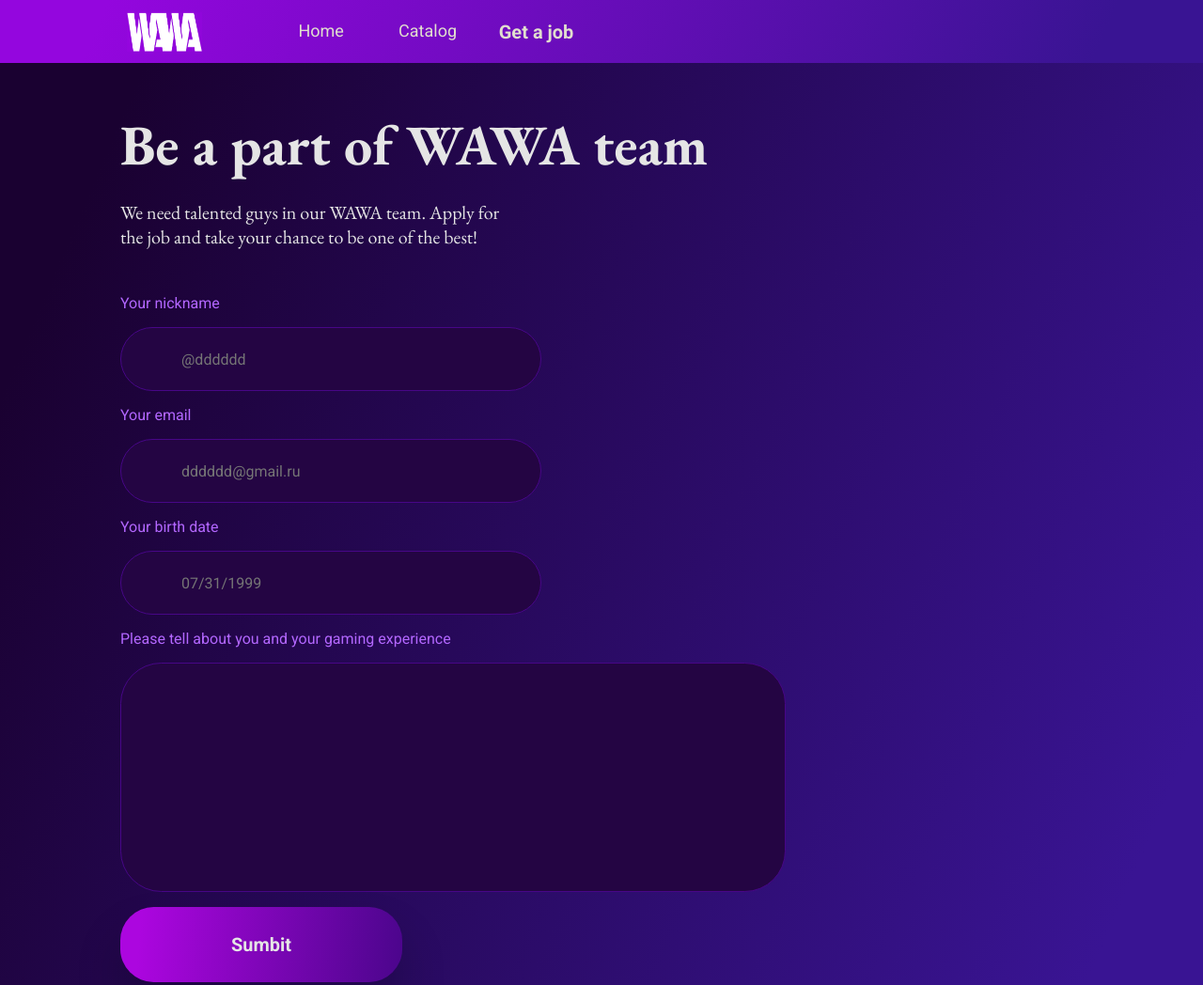
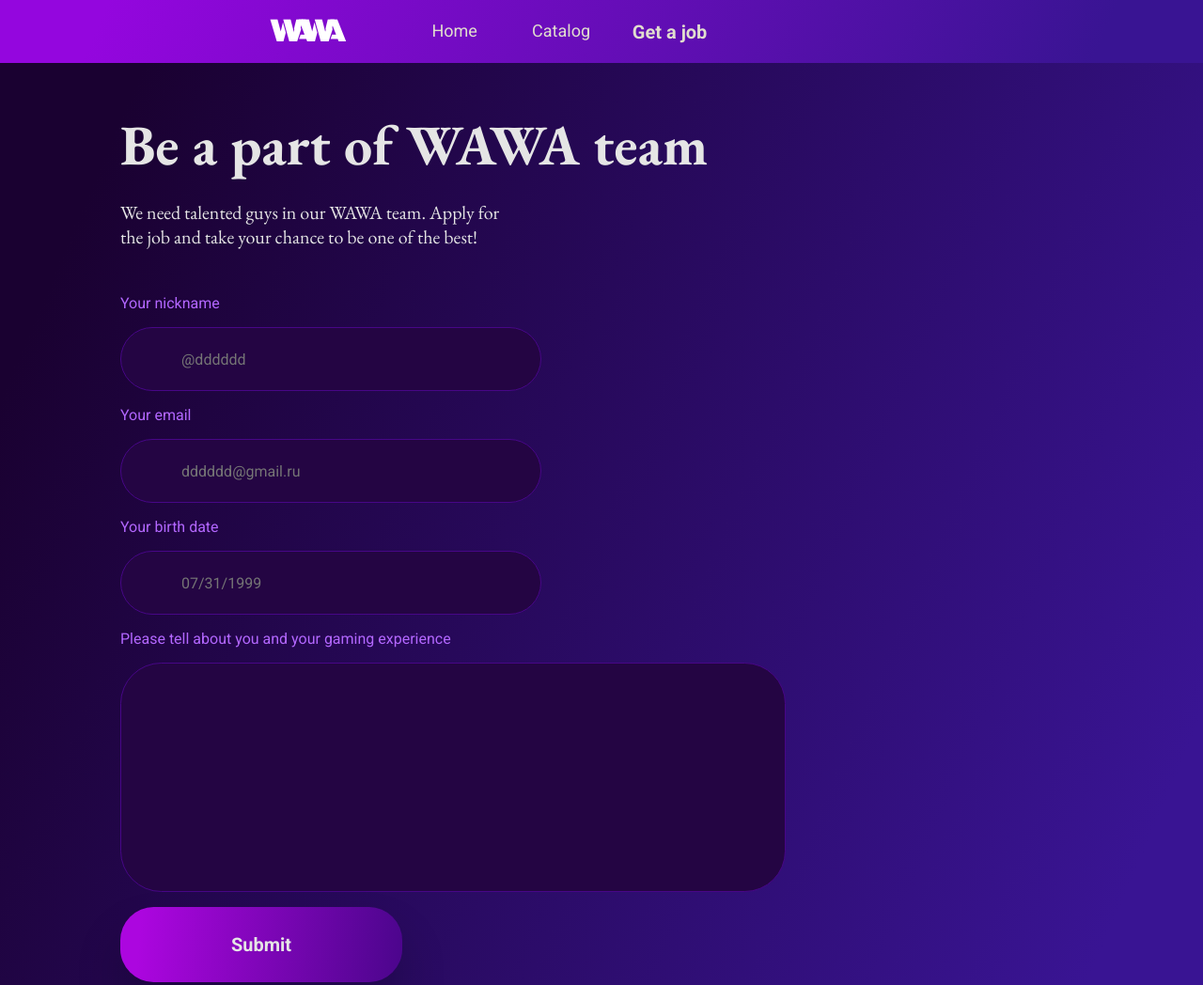
Before and after one commit to RazorvinAndrey/Deluxe, a plain HTML site: page job.html in a window 1280 px wide. Shown: the top 1048 px of the page at 94% size. Drawn offline with nearby package versions, Linux system fonts and the light colour scheme.

Commit message:
final version

```diff
--- a/job.html
+++ b/job.html
@@ -7,6 +7,7 @@
 	<link rel="preconnect" href="https://fonts.googleapis.com">
 	<link rel="preconnect" href="https://fonts.gstatic.com" crossorigin>
 	<link href="https://fonts.googleapis.com/css2?family=EB+Garamond:wght@400;500;700&family=Roboto:wght@400;500;700&display=swap" rel="stylesheet">
+	<link href="https://fonts.googleapis.com/css2?family=Black+Ops+One&display=swap" rel="stylesheet">
 	<link rel="stylesheet" href="css/style.css">
 	<link rel="shortcut icon" href="img/favicon.ico" type="image/svg">
 	<title>WawaBoost - home</title>
@@ -14,7 +15,7 @@
 <body class="body">
 	<div class="backpage">
 		<div class="header center pink">
-			<img class="header__logo-standart" src="img/Logo.png">
+			<div class="header__logo">WAWA</div>
 			<div class="header__menu">
 				<a href="./index.html" class="header__menu-link">Home</a>
 				<a href="./catalog.html" class="header__menu-link">Catalog</a>
@@ -54,7 +55,7 @@
 						</div>
 						<input class="job__form-item-inTwo"/>
 					</div>
-					<button class="job__form-btn">Sumbit</button>
+					<button class="job__form-btn">Submit</button>
 				</div>
 			</div>
 		</div>
--- a/style.scss
+++ b/style.scss
@@ -77,11 +77,17 @@
 		}
 	}
 	&__logo{
-		&-standart{
-			margin-left: 135px;
-			width: 80px;
-			height: 42px;
-		}
+		margin-left: 8em;
+		font-family: 'Black Ops One';
+		font-style: normal;
+		font-weight: 400;
+		font-size: 36px;
+		line-height: 45px;
+		display: flex;
+		align-items: center;
+		text-align: center;
+		letter-spacing: -0.315em;
+		color: $white;
 	}
 }
 
```
Also changed, not shown: catalog.html (+2 -1 lines), index.html (+2 -1 lines), css/style.css, 1 other file.
